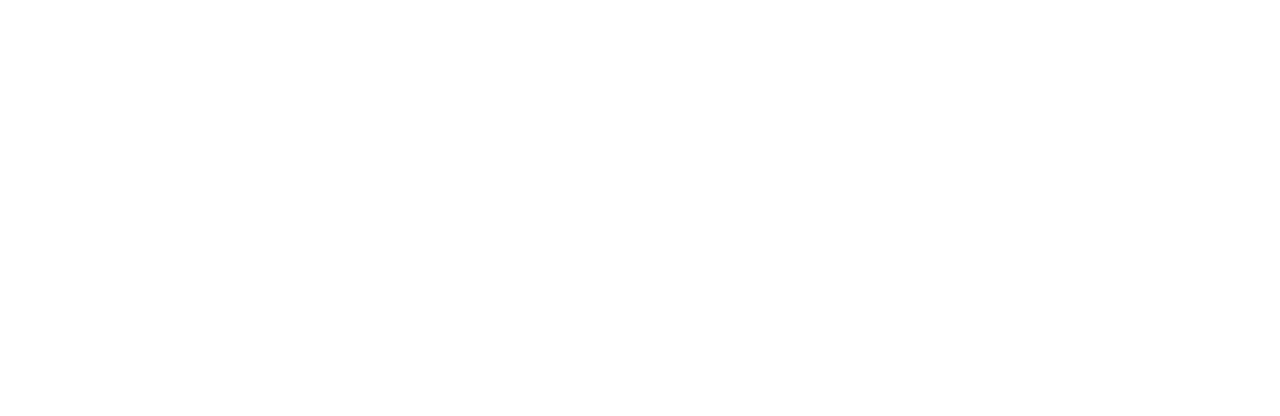
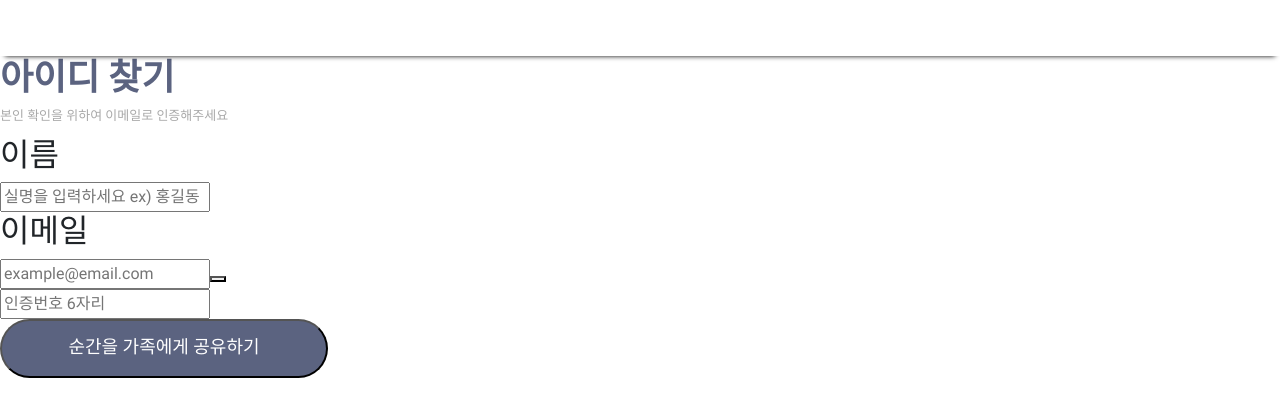
Before and after one commit to familymoments/Front, a React (Create React App) app in the folder front/: page /findid in a window 1280 px wide. Before the commit this address had no page. Shown: the top 416 px of the page. Built offline with nearby package versions, Linux system fonts and the light colour scheme.

Commit message:
[docs] 아이디 찾기 화면 퍼블리싱

```diff
--- a/front/src/App.js
+++ b/front/src/App.js
@@ -4,6 +4,7 @@
 import classes from "./App.module.css";
 import Landing from './pages/Landing';
 import Login from './pages/Login.jsx';
+import Findid from './pages/Findid';
 
 
 function App() {
@@ -21,6 +22,7 @@
                     <Route path="/" element={<Landing/>}>
                         <Route path = "login" element={<Login/>}></Route>
                     </Route>
+                    <Route path = "/findid" element = {<Findid/>}></Route>
                 </Routes>
             </BrowserRouter>
 
--- /dev/null
+++ b/front/src/pages/Findid.jsx
@@ -0,0 +1,24 @@
+import { BrowserRouter, Routes, Route, Link, Switch } from 'react-router-dom';
+import Header from '../components/Header';
+import Loginbutton from '../components/Loginbutton';
+import Styles from '../pages/Findid.module.css'
+function Findid(){
+    return(<div>
+        <Header/>
+
+        <h1 id = {Styles.toptext}>아이디 찾기</h1>
+        <p id = {Styles.topsmalltext}>본인 확인을 위하여 이메일로 인증해주세요</p>
+
+        <h2>이름</h2>
+        <input placeholder='실명을 입력하세요 ex) 홍길동'></input>
+        <h2>이메일</h2>
+        <div>
+        <input placeholder='example@email.com'></input>
+        <button></button>
+        </div>
+        <input placeholder='인증번호 6자리'></input>
+        <Loginbutton texts = "순간을 가족에게 공유하기"/>
+        </div>);
+}
+
+export default Findid;
--- /dev/null
+++ b/front/src/pages/Findid.module.css
@@ -0,0 +1,24 @@
+*{
+    font-family: Roboto;
+}
+#toptext{
+    color: #5B6380;
+
+    font-family: Roboto;
+    font-size: 36px;
+    font-style: normal;
+    font-weight: 700;
+    line-height: 44px;
+}
+#topsmalltext{
+        width: 292px;
+    height: 12px;
+    flex-shrink: 0;
+    color: #A9A9A9;
+
+    font-family: Roboto;
+    font-size: 13px;
+    font-style: normal;
+    font-weight: 400;
+    line-height: 16px;
+}
--- a/front/src/pages/Login.jsx
+++ b/front/src/pages/Login.jsx
@@ -1,4 +1,5 @@
 import Styles from './Login.module.css';
+import Findid from '../pages/Findid';
 import Loginbutton from '../components/Loginbutton';
 import {useForm} from "react-hook-form";
 import { BrowserRouter, Routes, Route, Link, Switch } from 'react-router-dom';
@@ -63,6 +64,7 @@
             <button onClick={''}>네이버 로그인</button>
             <button onClick={''}>구글 로그인</button>
 
+
     </div>
     );
 }
```
